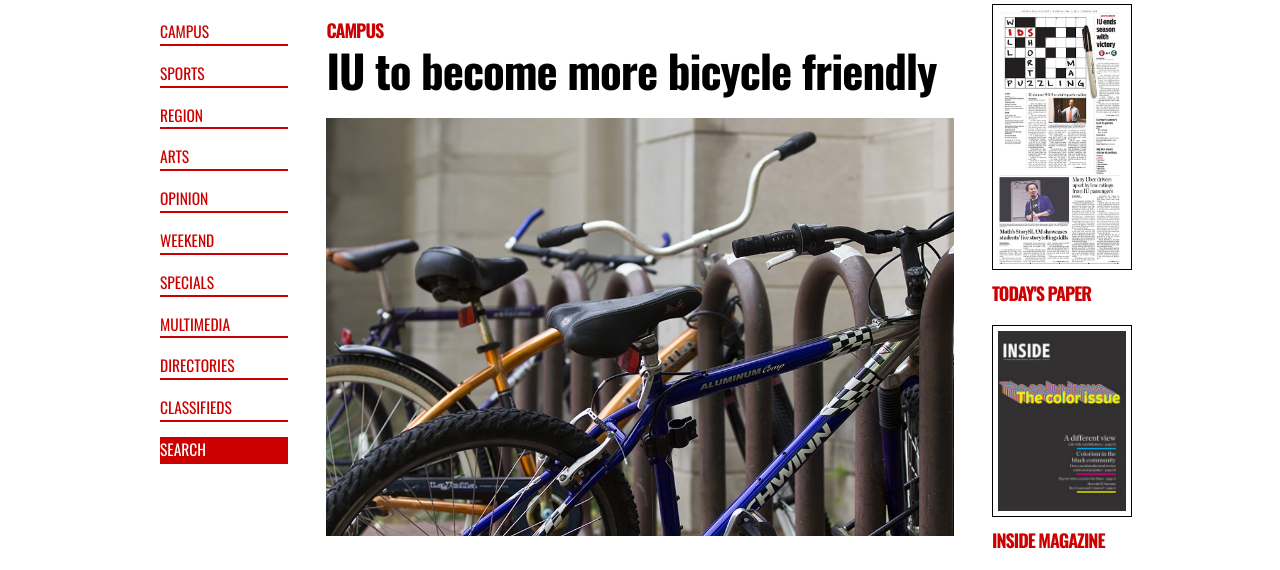
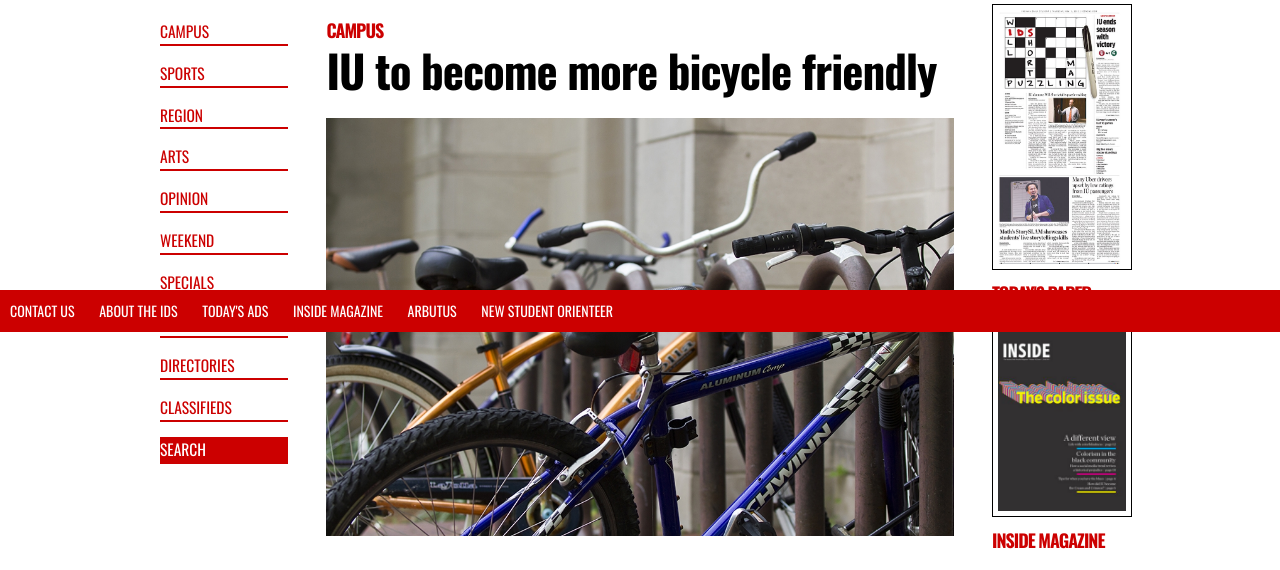
Before and after one commit to annamarieboone/news-redesign, a PHP site: page / in a window 1280 px wide. Shown: the part 468-1038 px from the top of the page. Run offline with PHP 8.4, Linux system fonts and the light colour scheme.

Commit message:
mobile responsive
added mobile responsiveness, and a footer

```diff
--- a/css/style.css
+++ b/css/style.css
@@ -40,6 +40,15 @@ a {
   position:fixed;
   background-color: #CC0000;
   top:0;
+  right:0;
+  left:0;
+  z-index:99;
+}
+
+.red-footer {
+  position: fixed;
+  background-color: #CC0000;
+  bottom:0;
   right:0;
   left:0;
   z-index:99;
@@ -156,6 +165,14 @@ img {
   color: black;
 }
 
+.footer {
+  color: white;
+  font-size: 14px;
+  padding: 10px;
+  display: inline-block;
+  text-transform: uppercase;
+}
+
 
 
 
@@ -187,9 +204,18 @@ img {
   text-align: justify;
 }
 
+.inverse {
+  color: white;
+  background-color: #CC0000;
+}
 
+.show-desktop {
+  display: none;
+}
 
-
+.ad {
+  height: 100px;
+}
 	}
 
 /* Larger than phablet */
--- a/index.html
+++ b/index.html
@@ -46,7 +46,7 @@
   <div class="row filler quarter"></div>
 
   <div class="row">
-  <div class="two columns text">
+  <div class="two columns text show-desktop">
     <a href="#" class="menu">Campus</a>
     <a href="#" class="menu">Sports</a>
     <a href="#" class="menu">Region</a>
@@ -64,7 +64,7 @@
     <h2><span class="tag">Campus</span>IU to become more bicycle friendly</h2>
       <img src="img/campus1.jpg"/>
     </div>
-  <div class="two columns">
+  <div class="two columns show-desktop">
   <a href="http://www.issuu.com/idsnews"><img src="img/p1.jpg" class="todayspaper"/></a>
     <h2><span class="tag">Today's paper</span></h2>
     <a href="http://www.issuu.com/idsnews"><img src="img/inside.png" class="todayspaper"/></a>
@@ -75,7 +75,7 @@
   <div class="row filler quarter small"></div>
 
   <div class="row">
-    <div class="four columns">
+    <div class="four columns show-desktop">
     <span class="tag">Sports</span>
     <img src="img/sports1.jpg"/>
     <h4>IU defeats Bellarmine 73-62</h4>
@@ -143,6 +143,17 @@
     <div class="twelve columns">
 
     </div>
+
+    <div class="row">
+      <div class="twelve columns red-footer show-desktop">
+        <span class="footer">Contact us</span>
+        <span class="footer">About the IDS</span>
+        <span class="footer">Today's Ads</span>
+        <span class="footer">Inside Magazine</span>
+        <span class="footer">Arbutus</span>
+        <span class="footer">New Student Orienteer</span>
+      </div>
+    </div>
   </div>
 
    </div>
```
